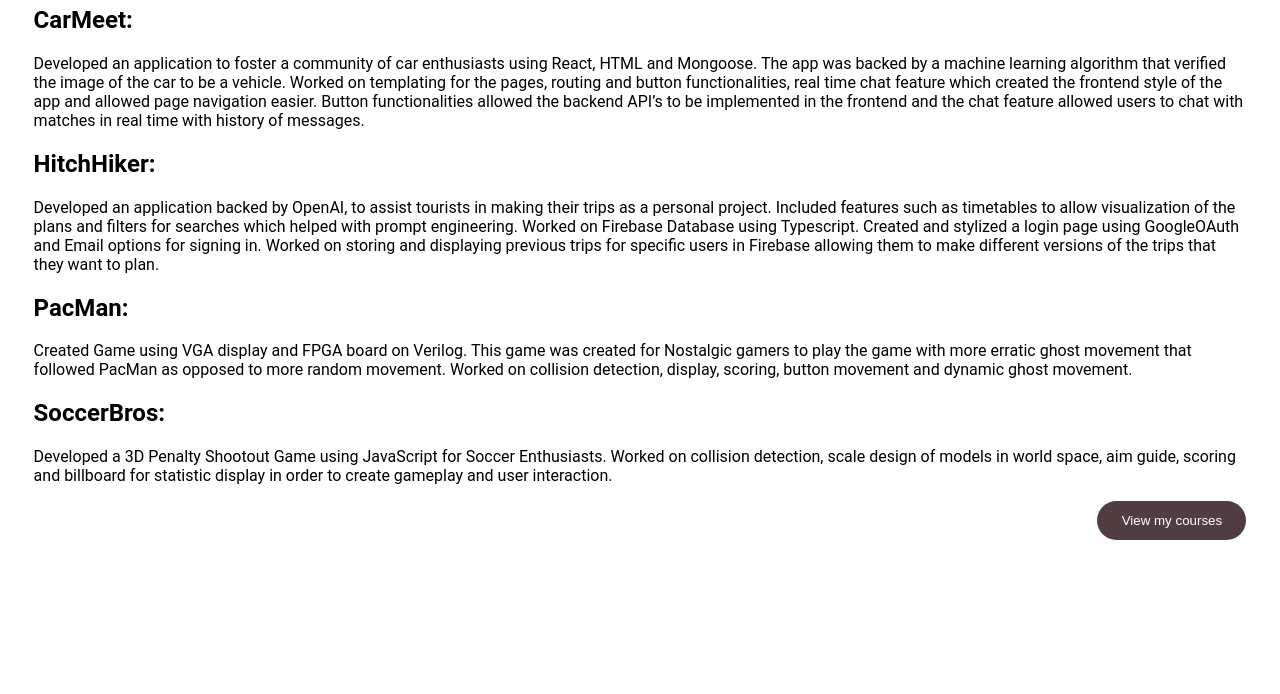
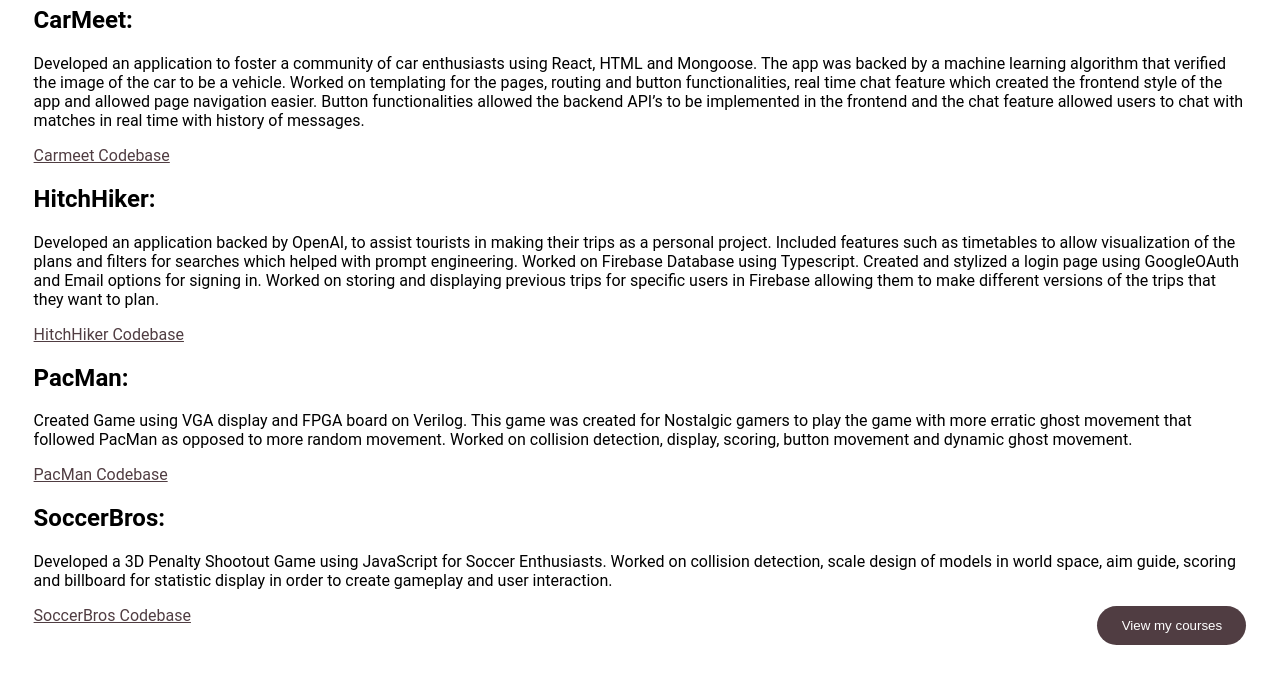
Before and after one commit to ritzz26/rit_website, a plain HTML site: page public/projects.html in a window 1280 px wide. Shown: the part 130-824 px from the top of the page. Before the commit the page ends 800 px from the top, so only its background shows below. Drawn offline with Linux system fonts and the light colour scheme.

Commit message:
codebase links

```diff
--- a/public/projects.css
+++ b/public/projects.css
@@ -70,3 +70,7 @@ body {
   .port{
     padding-bottom: 5%;
   }
+
+a{
+  color: #503D42;
+}
--- a/public/projects.html
+++ b/public/projects.html
@@ -31,18 +31,22 @@
                 <p>
                     Developed an application to foster a community of car enthusiasts using React, HTML and Mongoose. The app was backed by a machine learning algorithm that verified the image of the car to be a vehicle. Worked on templating for the pages, routing and button functionalities, real time chat feature which created the frontend style of the app and allowed page navigation easier. Button functionalities allowed the backend API’s to be implemented in the frontend and the chat feature allowed users to chat with matches in real time with history of messages.
                 </p>
+                <a href="https://github.com/EggHeads-cs35l/car-meet">Carmeet Codebase</a>
                 <h2>HitchHiker:</h2>
                 <p>
                     Developed an application backed by OpenAI, to assist tourists in making their trips as a personal project. Included features such as timetables to allow visualization of the plans and filters for searches which helped with prompt engineering. Worked on Firebase Database using Typescript. Created and stylized a login page using GoogleOAuth and Email options for signing in. Worked on storing and displaying previous trips for specific users in Firebase allowing them to make different versions of the trips that they want to plan.
                 </p>
+                <a href="https://github.com/ritzz26/hitchhiker">HitchHiker Codebase</a>
                 <h2>PacMan:</h2>
                 <p>
                     Created Game using VGA display and FPGA board on Verilog. This game was created for Nostalgic gamers to play the game with more erratic ghost movement that followed PacMan as opposed to more random movement. Worked on collision detection, display, scoring, button movement and dynamic ghost movement.
                 </p>
+                <a href="https://github.com/ritzz26/soccor_bros">PacMan Codebase</a>
                 <h2>SoccerBros:</h2>
                 <p>
                     Developed a 3D Penalty Shootout Game using JavaScript for Soccer Enthusiasts. Worked on collision detection, scale design of models in world space, aim guide, scoring and billboard for statistic display in order to create gameplay and user interaction.
                 </p>
+                <a href="https://github.com/ritzz26/Lab4">SoccerBros Codebase</a>
                 <button class="click" onclick="redirect('courses.html')">View my courses</button>
             </div>
         </div>
```
Also changed, not shown: extra.txt (added), 1 other file.
